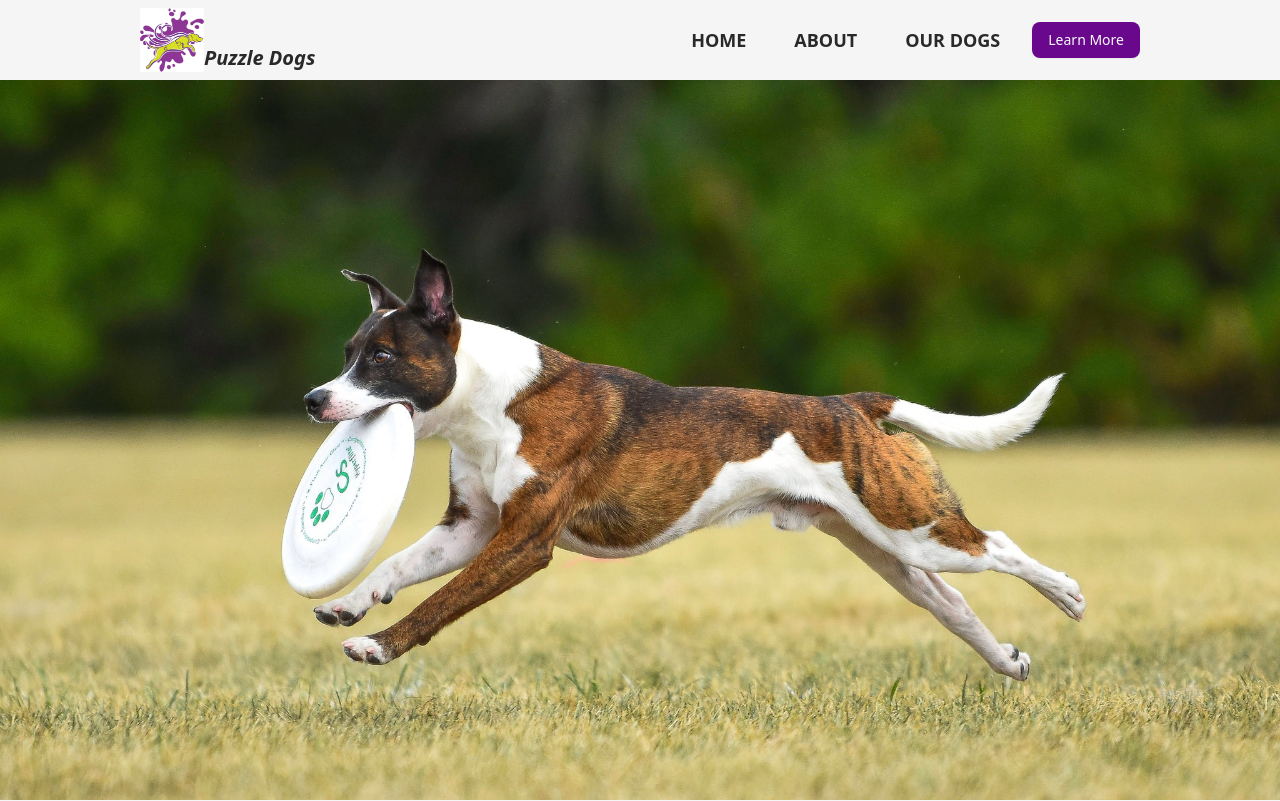
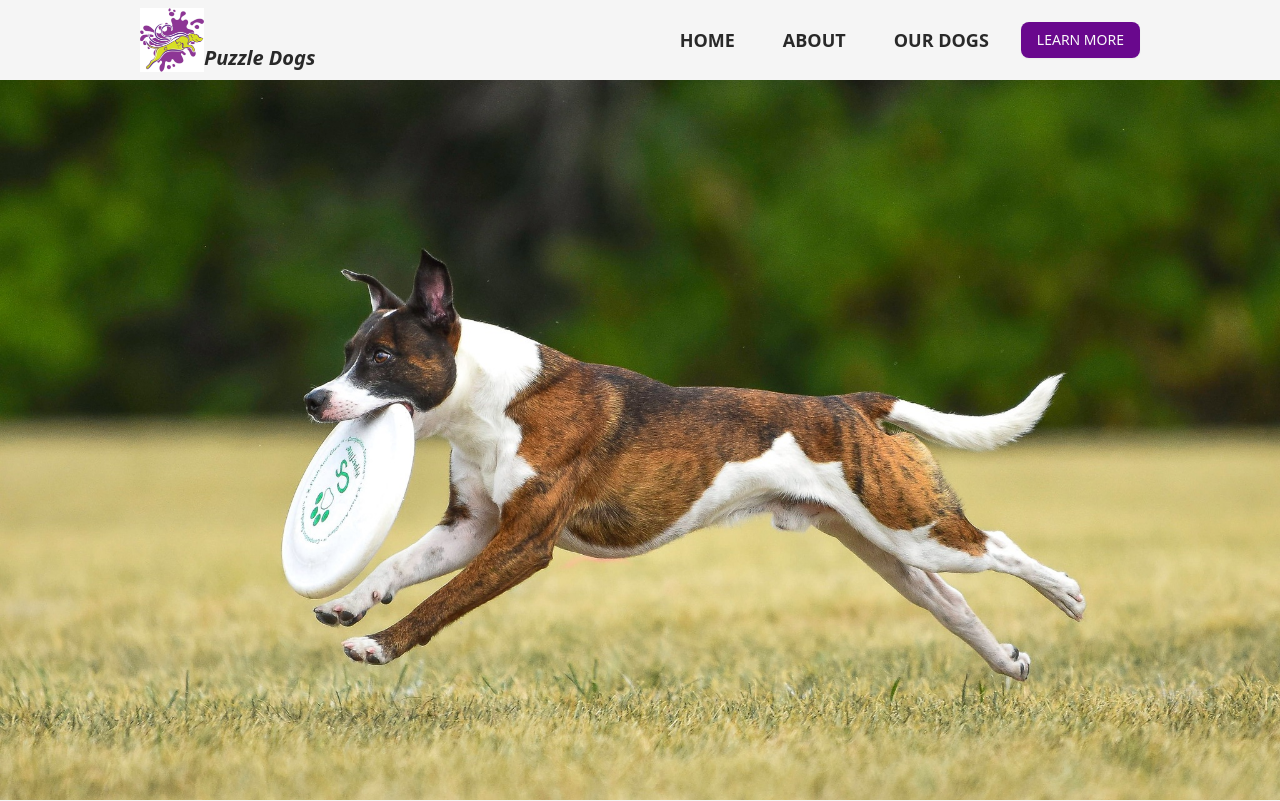
Before and after one commit to Danielle254/puzzle-dogs, a Next.js app: page / in a window 1280 px wide. Shown: the top 801 px of the page. Built offline with nearby package versions, Linux system fonts and the light colour scheme.

Commit message:
style: capitilize

```diff
--- a/components/Header.tsx
+++ b/components/Header.tsx
@@ -42,7 +42,9 @@ export default function Header() {
           </Button>
         </li>
         <li>
-          <Button>Learn More</Button>
+          <Button asChild>
+            <Link href="https://www.facebook.com/puzdog/">LEARN MORE</Link>
+          </Button>
         </li>
       </ul>
     </nav>
```
